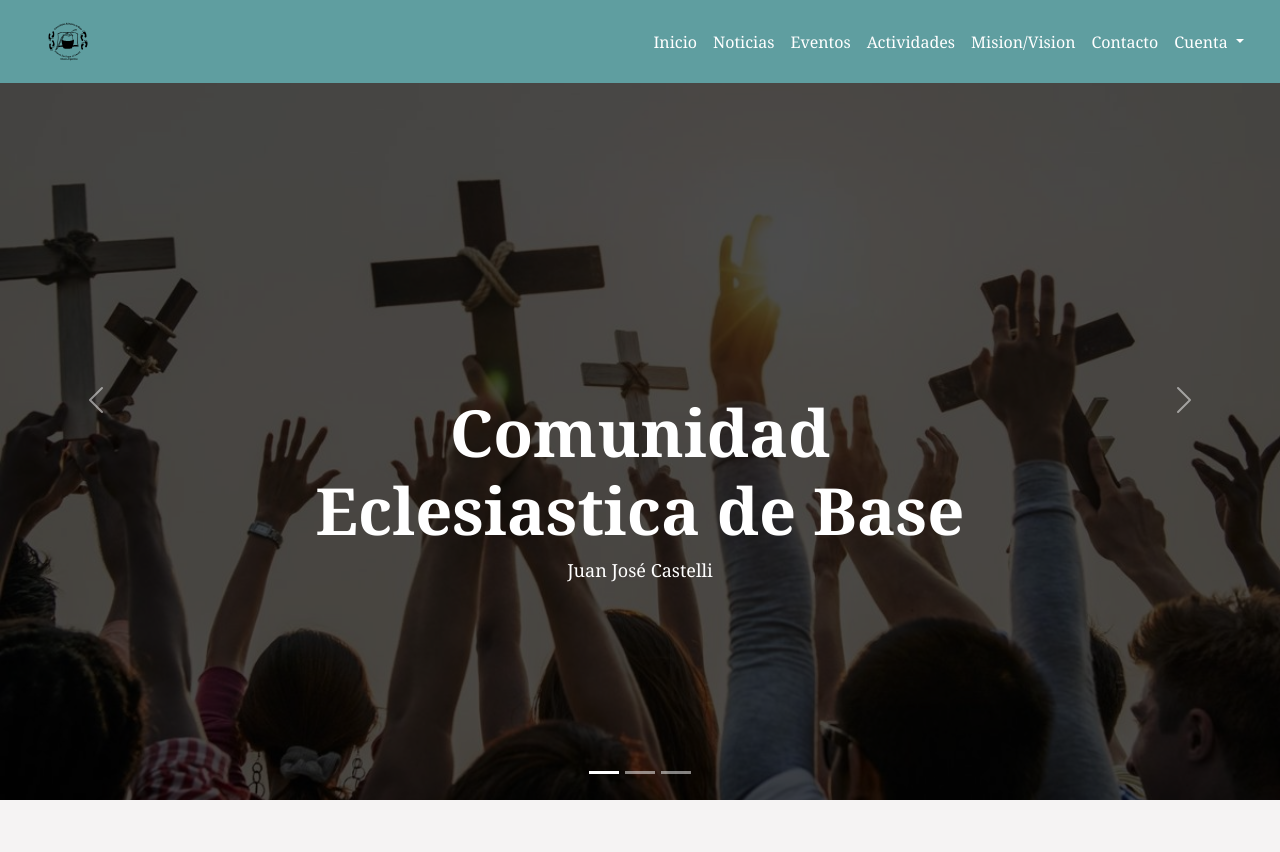
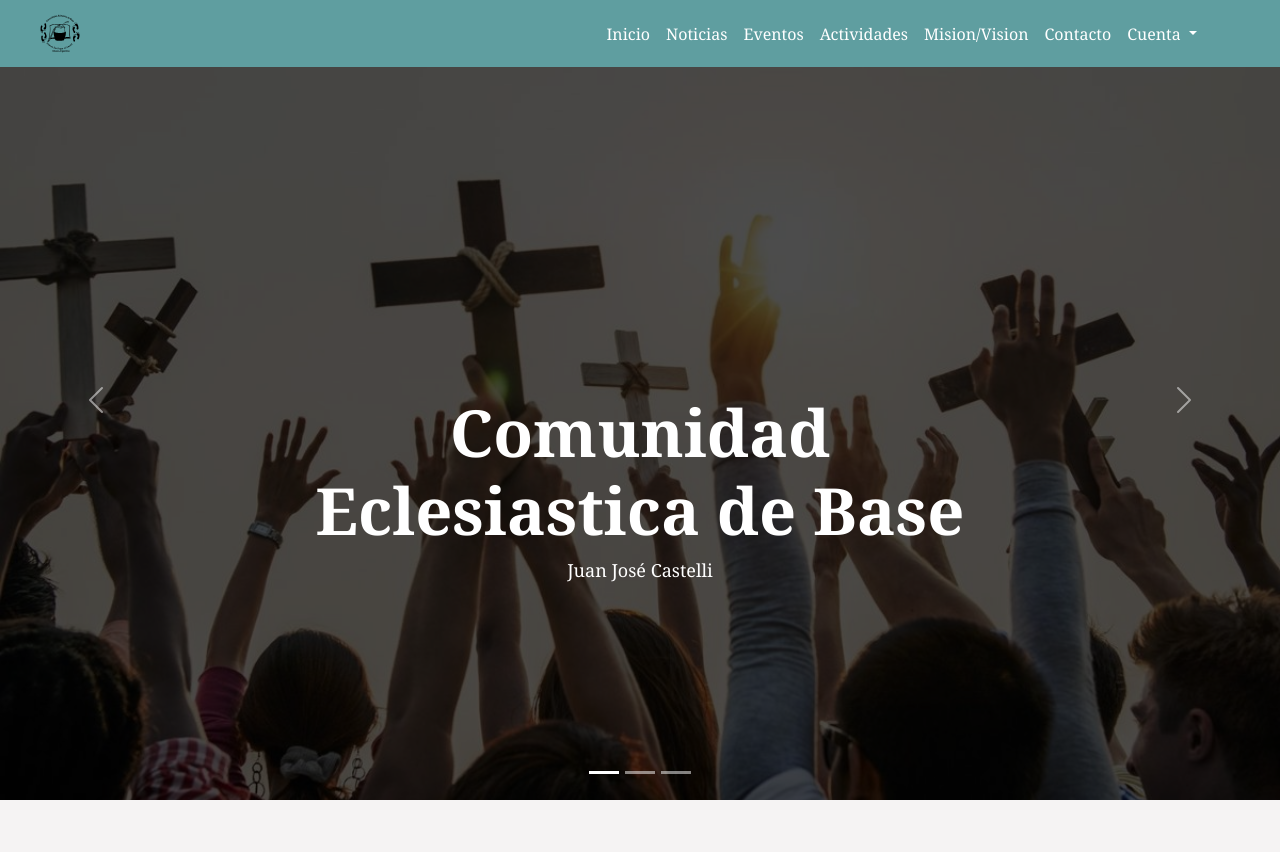
Before and after one commit to JulianMnZodd/ProyectoInformatorio, a Django app: page / in a window 1280 px wide. Shown: the top 852 px of the page. Run offline with Django 3.2, Linux system fonts and the light colour scheme; data comes from the database, SQL or seed files in the repository; both versions use the stored data as it was after the commit; parts of the project's set-up code (start-up, migrations or seed data) failed here and were passed over; some libraries are stand-ins or nearby versions.

Commit message:
mas correcciones

```diff
--- a/info/templates/base.html
+++ b/info/templates/base.html
@@ -17,7 +17,7 @@
 <body>
   <!-- Cabecera -->
   <header>
-    <nav class="navbar navbar-expand-md fixed-top  p-md-3">
+    <nav class="navbar navbar-expand-md fixed-top  p-md-2">
         <div class="container-fluid">
         <a style="margin-left: 20px;" class="navbar-brand" href="{%url 'home'%}">
           <img  style="width: 40px; " src="{% static 'img/iconcebs_1.svg' %} " alt="logoCBEs">
@@ -46,7 +46,7 @@
               <a class="nav-link" href="{%url 'contacto' %}">Contacto</a>
             </li>
             <li class="nav-item dropdown">
-                <a class="nav-link dropdown-toggle" href="#" role="button" data-bs-toggle="dropdown" aria-expanded="false">Cuenta </a>
+                <a class="nav-link dropdown-toggle" href="#" role="button" data-bs-toggle="dropdown" aria-expanded="false" style="margin-right:55px;">Cuenta </a>
                 <ul class="dropdown-menu">
                     {% if user.is_authenticated %}
                             <li><a class="dropdown-item">HOLA {{user.username}}!!</a></li>
@@ -106,7 +106,7 @@
           Casa Angelelli Barrio “Chacra 108” Calle Mistol
           </p>
           <!-- <div class="span8">-->
-            <iframe width="150%" height="250
+            <iframe width="100%" height="70%
             " frameborder="0" scrolling="no" marginheight="0" marginwidth="0" src="https://www.google.com/maps/embed?pb=!1m14!1m8!1m3!1d28700.128473334105!2d-60.6314129!3d-25.9511104!3m2!1i1024!2i768!4f13.1!3m3!1m2!1s0x94404ce2d270892f%3A0x1293d76246f10437!2sJuan%20Jos%C3%A9%20Castelli%2C%20Chaco!5e0!3m2!1ses-419!2sar!4v1660929705235!5m2!1ses-419!2sar"></iframe>
       <!--  </div>-->
         </div>
--- a/info/templates/mision_vision.html
+++ b/info/templates/mision_vision.html
@@ -206,7 +206,7 @@
         <div class="row" style="margin-bottom: 2rem;">
           <!-- Carousel -->
           <div class="col-sm-12 col-md-6 col-lg-4 col-xl-4">
-            <div id="carouselExampleIndicators" class="carousel slide" data-bs-ride="true">
+            <div id="carouselExampleIndicators2" class="carousel slide" data-bs-ride="true">
               <div class="carousel-indicators">
                 <button type="button" data-bs-target="#carouselExampleIndicators" data-bs-slide-to="0" class="active" aria-current="true" aria-label="Slide 1"></button>
                 <button type="button" data-bs-target="#carouselExampleIndicators" data-bs-slide-to="1" aria-label="Slide 2"></button>
@@ -223,11 +223,11 @@
                   <img src="{% static 'img/mision/img6.jpeg' %}" class="d-block w-100" alt="...">
                 </div>
               </div>
-              <button class="carousel-control-prev" type="button" data-bs-target="#carouselExampleIndicators" data-bs-slide="prev">
+              <button class="carousel-control-prev" type="button" data-bs-target="#carouselExampleIndicators2" data-bs-slide="prev">
                 <span class="carousel-control-prev-icon" aria-hidden="true"></span>
                 <span class="visually-hidden">Previous</span>
               </button>
-              <button class="carousel-control-next" type="button" data-bs-target="#carouselExampleIndicators" data-bs-slide="next">
+              <button class="carousel-control-next" type="button" data-bs-target="#carouselExampleIndicators2" data-bs-slide="next">
                 <span class="carousel-control-next-icon" aria-hidden="true"></span>
                 <span class="visually-hidden">Next</span>
               </button>
```
Also changed, not shown: info/info/db.sqlite3.
